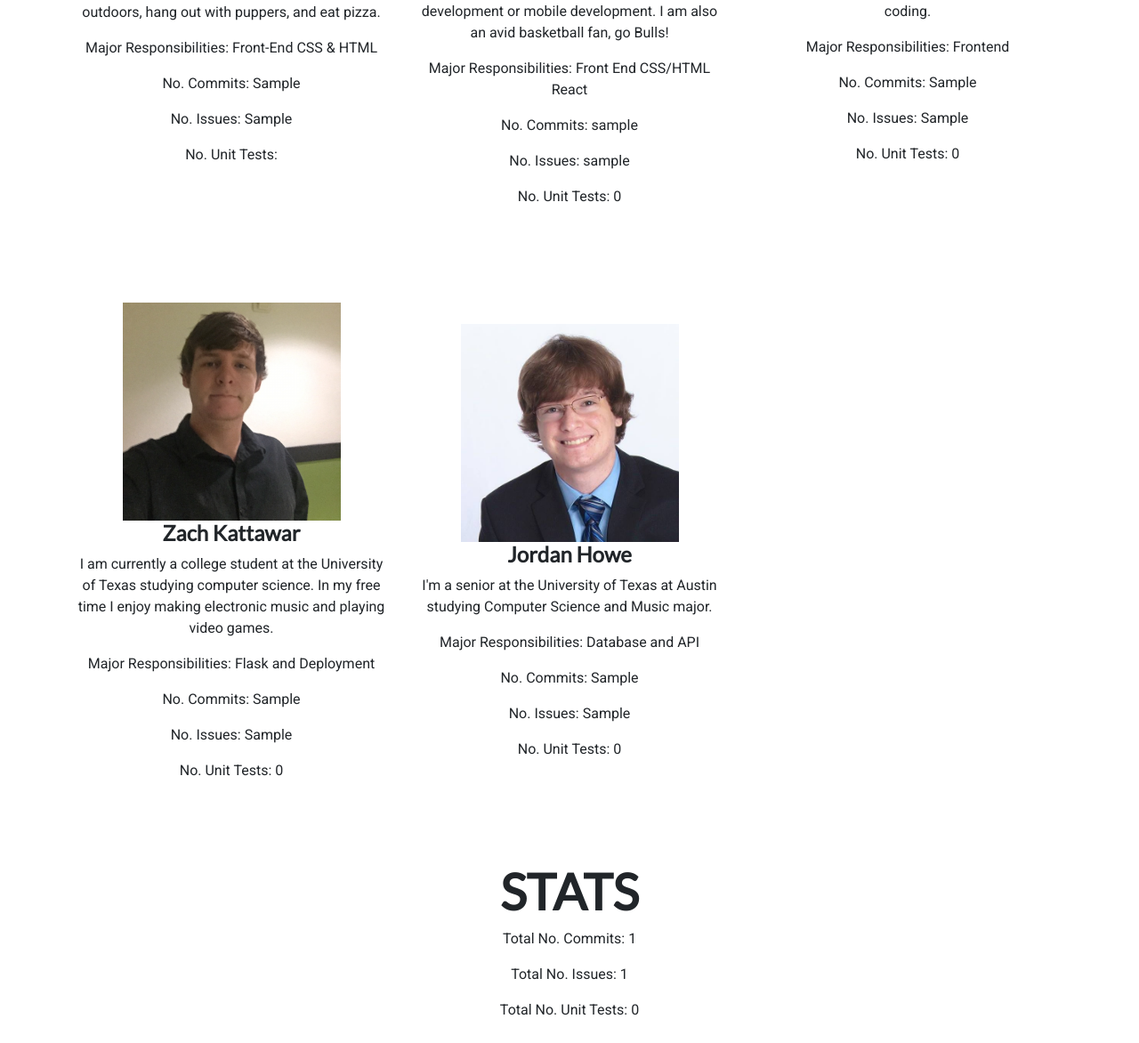
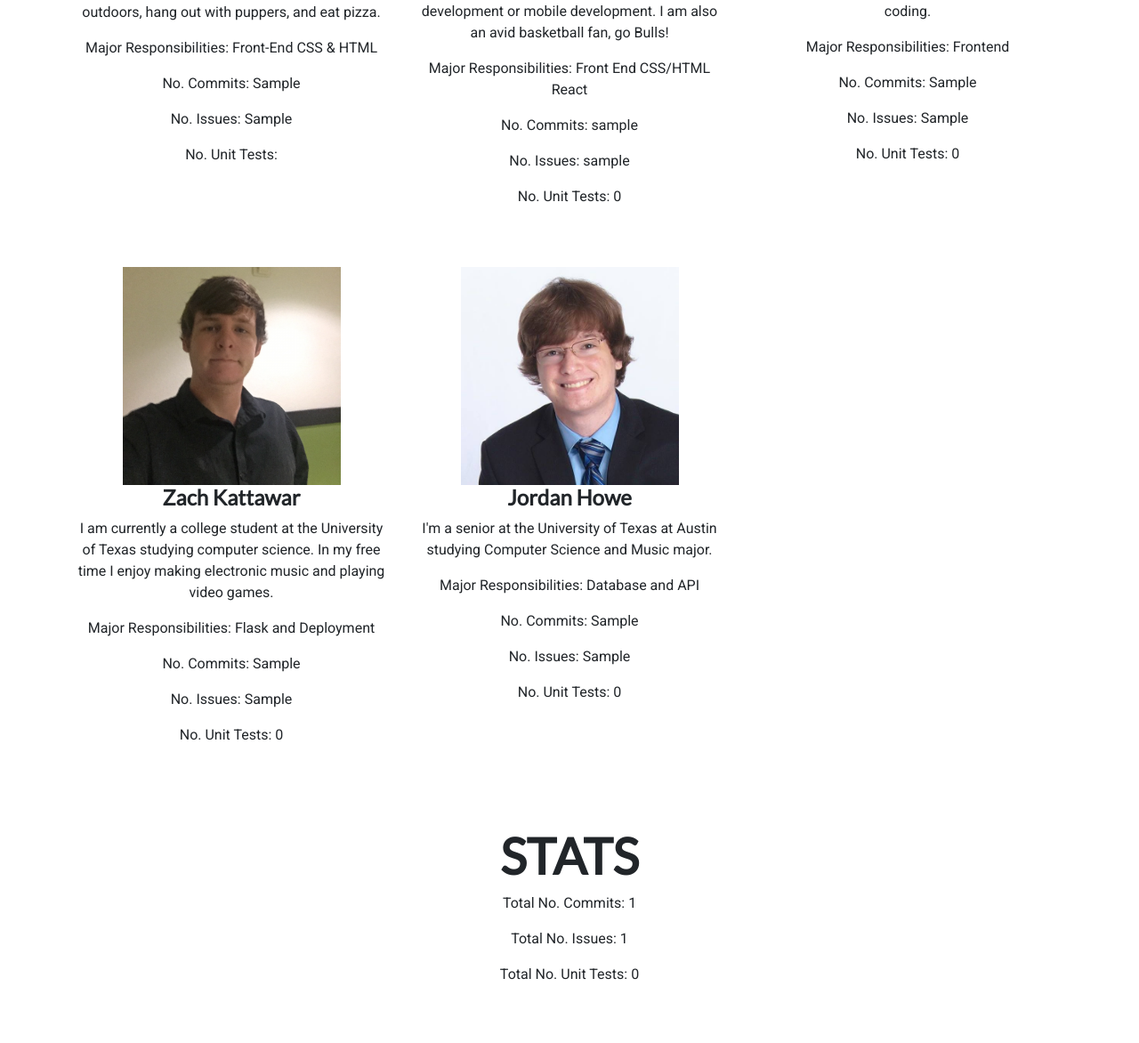
Before and after one commit to kattawar/canitstreamtome, a Flask app: template app/templates/about.html in a window 1280 px wide. Shown: the part 1010-2182 px from the top of the page at 89% size. Run offline with Flask 2, Linux system fonts and the light colour scheme; the template is opened without the code that fills it: most values are stand-ins (such as "Sample title", 1, 10 or a date in 2020); some libraries are stand-ins or nearby versions.

Commit message:
forgot to fix 2nd row

```diff
--- a/app/templates/about.html
+++ b/app/templates/about.html
@@ -96,9 +96,8 @@
     </section>
 
     <section>
-      <div class="row">
         <div class="container text-center">
-              <div class="row align-items-center" style = "margin-top: 40px; margin-bottom:50px">
+              <div class="row" style = "margin-top: 40px; margin-bottom:50px">
               <div class="col-sm-4">
               <img class="img-responsive" style="width: 70%" src="/static/img/zach.png" alt="">
               <h4>Zach Kattawar</h4>
@@ -118,7 +117,6 @@
               <p>No. Unit Tests: 0</p>
               </div>
         </div>
-      </div>
     </section>
 
     <section>
```
